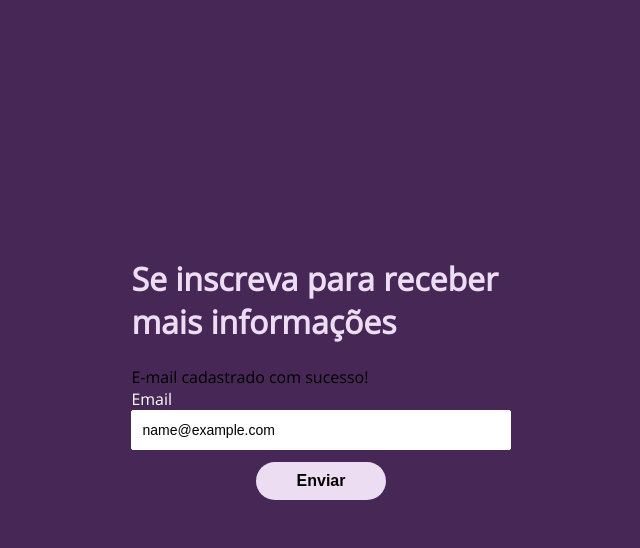
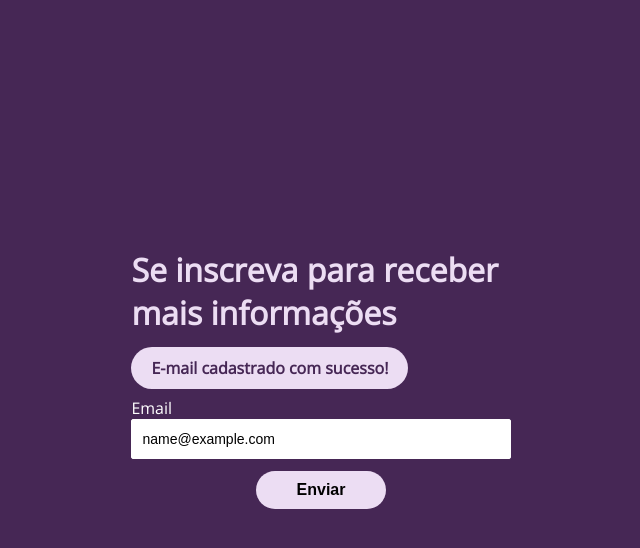
Before and after one commit to juliarodriguess/newsletter_reprograma, a plain HTML site: page index.html in a window 1280 px wide. Both pictures are taken after typing "name@example.com" into the empty fields and a click on the button "Enviar". Shown: the whole page, without its empty margins (319-959 px from the left). Drawn offline with nearby package versions, Linux system fonts and the light colour scheme.

Commit message:
Ajustar estilo da mensagem de sucesso

```diff
--- a/css/style.css
+++ b/css/style.css
@@ -43,6 +43,7 @@ body {
 .news__label{
     display: block;
     color: #ffffff;
+    margin-top: 5%;
 }
 
 .news__input{
@@ -76,3 +77,17 @@ body {
     color: #ffffff;
     transition: 0.3s;
 }
+
+span {
+    background-color: #ECDDF3;
+    color: #462755;
+    border-radius: 50px;
+    border: 0;
+    padding: 10px 20px;
+    width: 130px;
+    bottom: -50px;
+    font-weight: bold;
+    left: 50%;
+    font-size: 16px;
+    position: center;
+}
--- a/js/script.js
+++ b/js/script.js
@@ -2,15 +2,17 @@ const input = document.querySelector(".news__form");
 const button = document.querySelector(".news__button");
 const email = document.querySelector("#newsInputEmail");
 button.addEventListener("click", function(event) {
-    event.preventDefault();
+    event.preventDefault(); //não zerar o formulário
+    // condicional para validar email
     if(email.length < 1 || email.value.indexOf("@")==-1 || email.value.indexOf(".")==-1) {
         alert("não é um email válido");
         return false;
     } else {
+        //mostrar mensagem de sucesso
         const success = document.createElement("span");
-    const successText = document.createTextNode("E-mail cadastrado com sucesso!");
-    success.appendChild(successText);
-    input.parentNode.insertBefore(success, input);
+        const successText = document.createTextNode("E-mail cadastrado com sucesso!");
+        success.appendChild(successText);
+        input.parentNode.insertBefore(success, input);
     }
-    button.disabled = true;
+    button.disabled = true; //desabilitar o botão
 });
```
